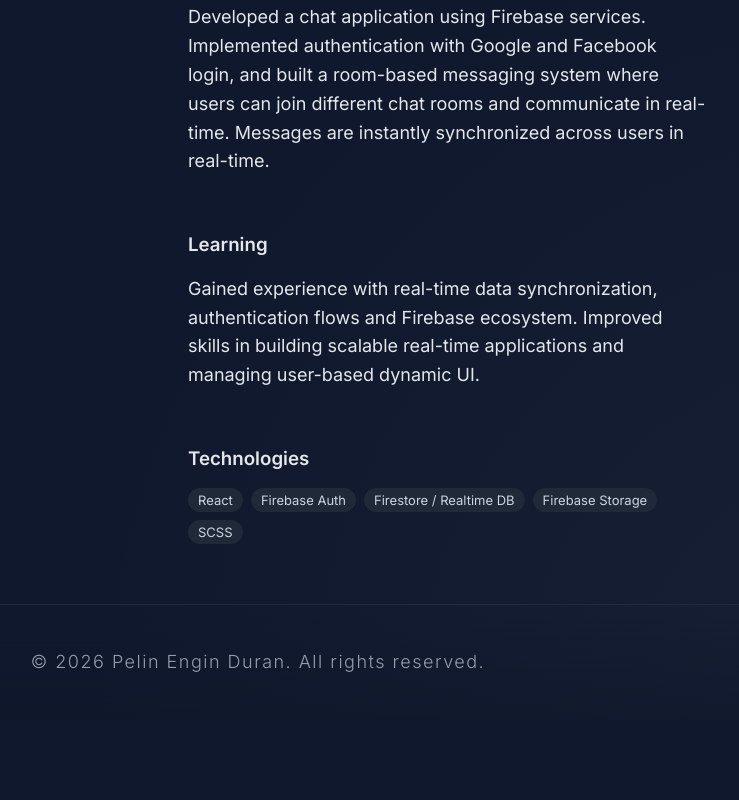
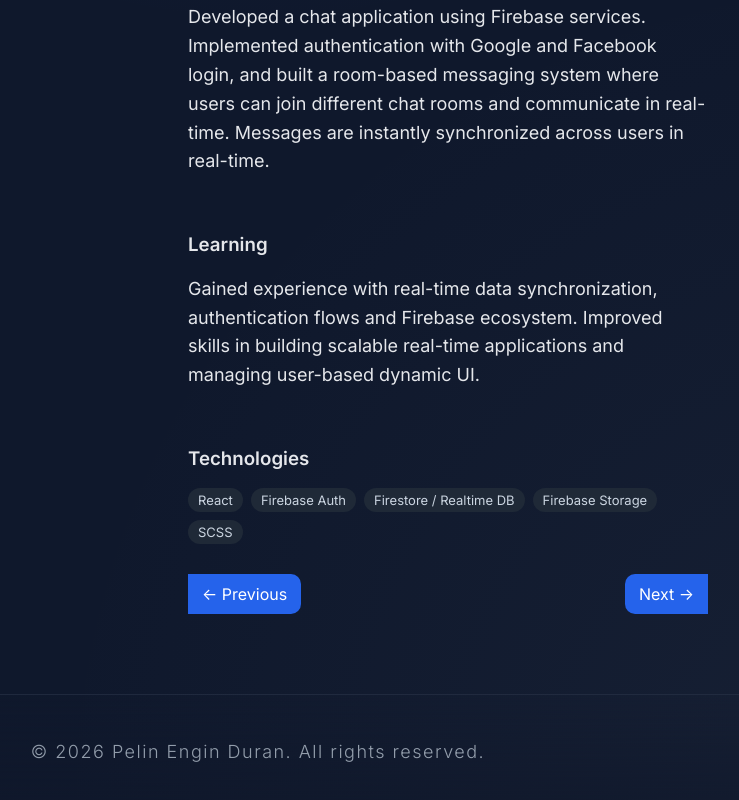
Before and after one commit to PelinEnginDuran/portfolio, a React (Vite) app: page /case/firebase-chat in a window 1280 px wide. Shown: the part 590-1390 px from the top of the page, without its empty margins (382-1121 px from the left). Before the commit the page ends 1310 px from the top, so only its background shows below. Built offline with nearby package versions, Linux system fonts and the light colour scheme.

Commit message:
arrows fix

```diff
--- a/src/styles/main.scss
+++ b/src/styles/main.scss
@@ -287,14 +287,13 @@ li {
   font-size: 22px;
   font-weight: 600;
   letter-spacing: -0.5px;
-
-  span {
+}
+.logo span {
   color: #f9fafb;
 }
 
-  .surname {
+.logo .surname {
   color: #2563eb;
-  }
 }
 
 .nav-links {
@@ -304,15 +303,15 @@ li {
   margin: 0;
   padding: 0;
 
-  a {
+}
+.nav-links a {
   text-decoration: none;
   color: #cbd5e1;
   font-weight: 500;
+}
 
-    &.active {
+.nav-links a.active {
   color: #2563eb;
-    }
-  }
 }
 
 .hire-btn {
@@ -631,18 +630,32 @@ li {
 }
 
 .nav-arrows {
-  position: fixed;
-  top: 50%;
-  left: 0;
-  right: 0;
-  transform: translateY(-50%);
-  pointer-events: none;
+  display: flex;
+  justify-content: space-between;
+  margin-top: 30px;
+  gap: 10px;
+  position: relative;
+  z-index: 10;
+}
 
+
+.nav-arrows button {
+  padding: 10px 14px;
+  border-radius: 10px;
+  border: 1px solid rgba(148, 163, 184, 0.2);
+  background: rgba(59, 130, 246, 0.15);
+  color: #e5e7eb;
+  cursor: pointer;
+  transition: 0.3s ease;
+}
+
+.nav-arrows button:hover {
+  background: rgba(59, 130, 246, 0.3);
+  transform: translateY(-2px);
 }
 
 .nav-arrows a {
-  pointer-events: auto;
-  position: fixed;
+  display: inline-block;
   background: #2563eb;
   padding: 10px 14px;
   border-radius: 10px;
@@ -650,16 +663,14 @@ li {
   font-size: 16px;
   text-decoration: none;
   transition: 0.2s ease;
-  backdrop-filter: blur(8px);
+}
 
-  &:hover {
+.nav-arrows a:hover {
   background: #1e40af;
   box-shadow: 0 0 20px rgba(37, 99, 235, 0.6);
   transform: translateY(-2px);
 }
 
-
-}
 
 .nav-arrows .prev {
   left: 0;
@@ -849,4 +860,5 @@ li {
     position: relative;
     top: auto;
   }
+
 }
```
Lines whose indentation alone changed are shown as unchanged.
